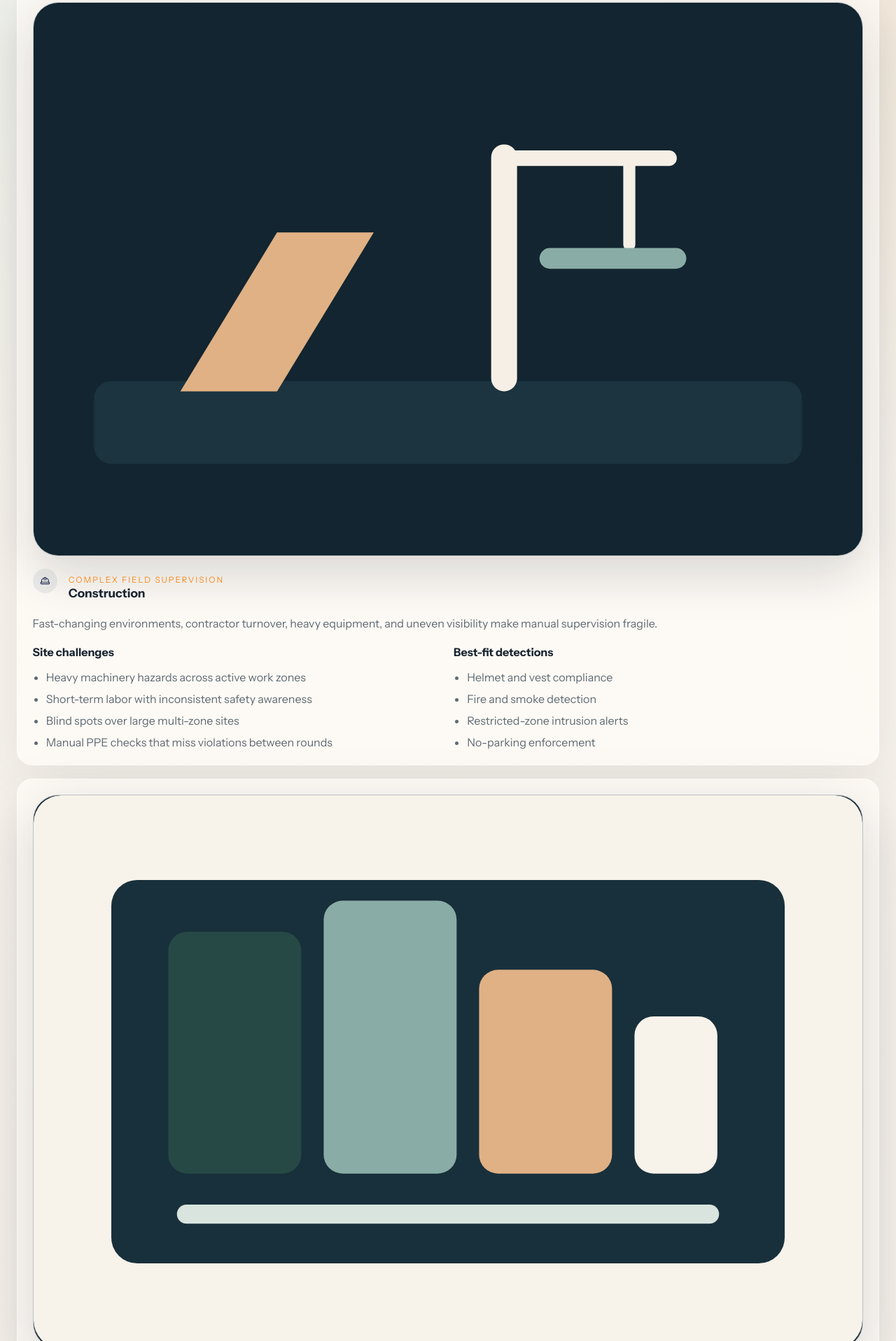
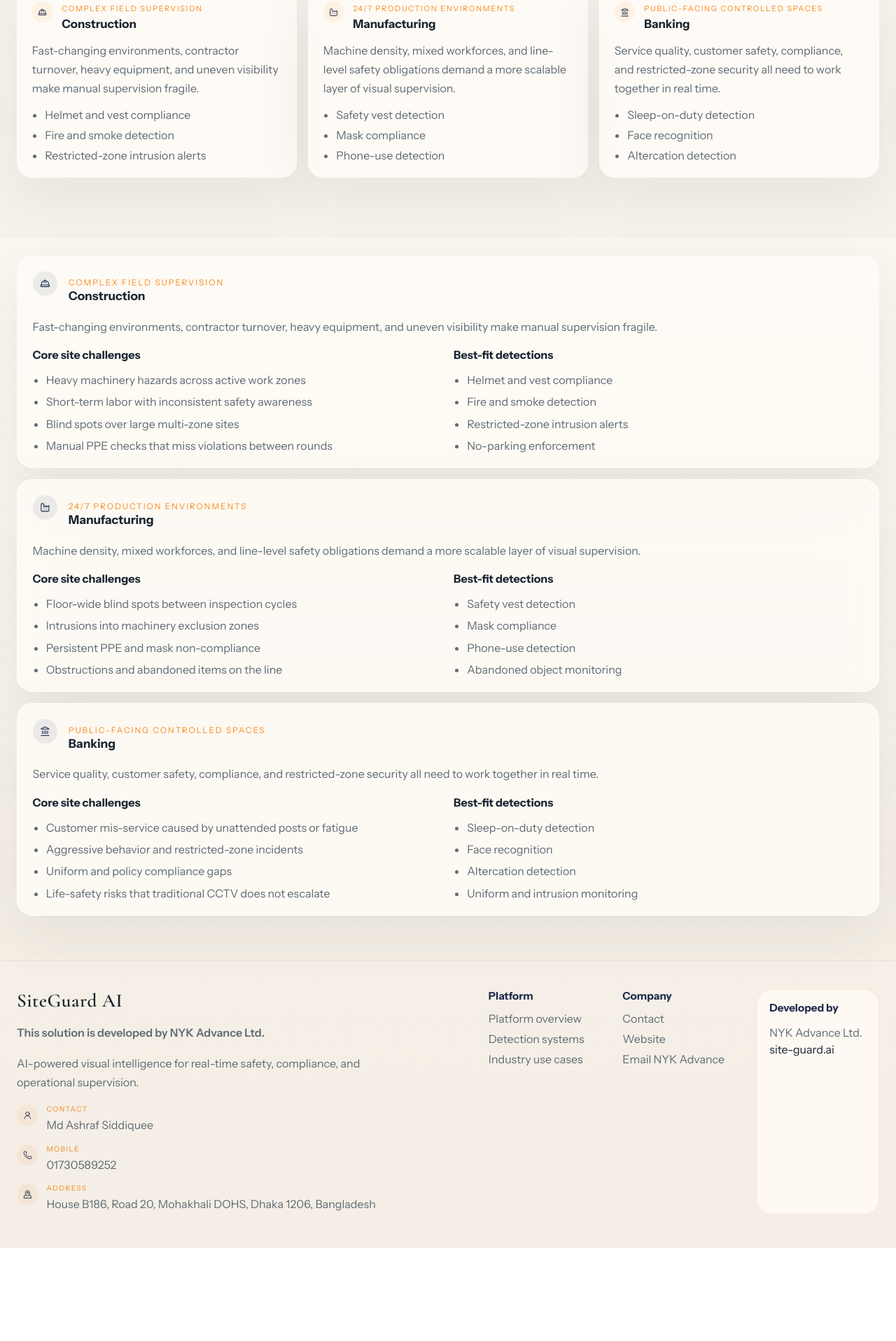
Before and after one commit to ramim121/siteguard-site, a Next.js app: page /industries in a window 1280 px wide. Shown: the part 883-2800 px from the top of the page at 70% size. After the commit the page ends 2667 px from the top, so only its background shows below. Built offline with nearby package versions, Linux system fonts and the light colour scheme.

Commit message:
changes bugs

```diff
--- a/app/industries/page.tsx
+++ b/app/industries/page.tsx
@@ -3,7 +3,6 @@
 import { IconMark } from "@/components/icon-mark";
 import { SectionHeading } from "@/components/section-heading";
 import { industryDetails } from "@/lib/content";
-import Image from "next/image";
 
 export default function IndustriesPage() {
   return (
@@ -33,18 +32,36 @@
             title="Designed for the operational language of each environment."
             description="Each sector brings a different supervision burden, compliance posture, and response model."
           />
-          <div className="industry-detail-grid">
+          <div className="industry-overview-grid">
             {industryDetails.map((industry) => (
-              <article className="industry-detail-card reveal rise" key={industry.name}>
-                <div className="industry-detail-media">
-                  <Image
-                    src={industry.image}
-                    alt={industry.name}
-                    width={960}
-                    height={640}
-                  />
+              <article className="industry-overview-card reveal rise" key={industry.name}>
+                <div className="industry-overview-head">
+                  <div className="card-icon card-icon-small-accent">
+                    <IconMark name={industry.icon} />
+                  </div>
+                  <div>
+                    <span>{industry.tag}</span>
+                    <h3>{industry.name}</h3>
+                  </div>
                 </div>
-                <div className="industry-detail-head industry-detail-head-visual">
+                <p>{industry.summary}</p>
+                <ul>
+                  {industry.focusAreas.slice(0, 3).map((focus) => (
+                    <li key={focus}>{focus}</li>
+                  ))}
+                </ul>
+              </article>
+            ))}
+          </div>
+        </div>
+      </section>
+
+      <section className="section section-tinted">
+        <div className="section-inner">
+          <div className="industry-detail-grid industry-detail-grid-redesigned">
+            {industryDetails.map((industry) => (
+              <article className="industry-detail-card reveal rise" key={`${industry.name}-detail`}>
+                <div className="industry-detail-head industry-detail-head-redesigned">
                   <div className="industry-heading-row">
                     <div className="card-icon card-icon-title">
                       <IconMark name={industry.icon} />
@@ -58,7 +75,7 @@
                 </div>
                 <div className="industry-columns">
                   <div>
-                    <h4>Site challenges</h4>
+                    <h4>Core site challenges</h4>
                     <ul>
                       {industry.challenges.map((challenge) => (
                         <li key={challenge}>{challenge}</li>
--- a/components/footer.tsx
+++ b/components/footer.tsx
@@ -1,4 +1,5 @@
 import Link from "next/link";
+import { IconMark } from "@/components/icon-mark";
 import { footerInfo, footerSections } from "@/lib/content";
 
 export function Footer() {
@@ -12,10 +13,34 @@
             AI-powered visual intelligence for real-time safety, compliance,
             and operational supervision.
           </p>
-          <div className="footer-address-block">
-            <p>{footerInfo.address}</p>
-            <p>{footerInfo.phone}</p>
-            <p>{footerInfo.email}</p>
+          <div className="footer-contact-stack">
+            <div className="footer-contact-item">
+              <div className="card-icon card-icon-footer">
+                <IconMark name="user" />
+              </div>
+              <div>
+                <span>Contact</span>
+                <p>Md Ashraf Siddiquee</p>
+              </div>
+            </div>
+            <div className="footer-contact-item">
+              <div className="card-icon card-icon-footer">
+                <IconMark name="phone" />
+              </div>
+              <div>
+                <span>Mobile</span>
+                <p>{footerInfo.phone}</p>
+              </div>
+            </div>
+            <div className="footer-contact-item">
+              <div className="card-icon card-icon-footer">
+                <IconMark name="mapPin" />
+              </div>
+              <div>
+                <span>Address</span>
+                <p>{footerInfo.address}</p>
+              </div>
+            </div>
           </div>
         </div>
         <div className="footer-grid">
--- a/components/icon-mark.tsx
+++ b/components/icon-mark.tsx
@@ -9,9 +9,11 @@
   Landmark,
   LayoutDashboard,
   Mail,
+  MapPinned,
   Phone,
   Radar,
   ShieldCheck,
+  UserRound,
   Users,
   Warehouse,
 } from "lucide-react";
@@ -27,9 +29,11 @@
   landmark: Landmark,
   dashboard: LayoutDashboard,
   mail: Mail,
+  mapPin: MapPinned,
   phone: Phone,
   radar: Radar,
   shield: ShieldCheck,
+  user: UserRound,
   users: Users,
   warehouse: Warehouse,
 };
--- a/lib/content.ts
+++ b/lib/content.ts
@@ -164,7 +164,6 @@
     eyebrow: "Safety and PPE",
     name: "Worker protection and compliance",
     icon: "hardHat" as IconName,
-    image: "/hero/solution-safety.svg",
     description:
       "Deploy continuous PPE and environment monitoring without relying on periodic inspections.",
     items: ["Helmet compliance", "Safety vest detection", "Mask compliance", "Fire and flame detection"],
@@ -173,7 +172,6 @@
     eyebrow: "Security and perimeter",
     name: "Restricted access and incident control",
     icon: "shield" as IconName,
-    image: "/hero/solution-security.svg",
     description:
       "Turn passive CCTV into a perimeter-aware supervision system with evidence-backed escalation.",
     items: ["Intrusion detection", "Face recognition", "Altercation detection", "Abandoned object tracking"],
@@ -182,7 +180,6 @@
     eyebrow: "Behavior and activity",
     name: "Operational behavior awareness",
     icon: "activity" as IconName,
-    image: "/hero/solution-behavior.svg",
     description:
       "Catch risky or non-compliant behavior that tends to happen between human supervision rounds.",
     items: ["Sleep on duty", "Smoking detection", "Using phone detection", "Motion-based trigger logic"],
@@ -191,7 +188,6 @@
     eyebrow: "People and movement",
     name: "Density, occupancy, and zone intelligence",
     icon: "users" as IconName,
-    image: "/hero/solution-people.svg",
     description:
       "Understand who is where, when occupancy risks build, and how traffic behaves across a site.",
     items: ["Human counting", "Occupancy limits", "Heat-map potential", "Combined identity and movement tracking"],
@@ -200,7 +196,6 @@
     eyebrow: "Traffic and access",
     name: "Vehicle and zone discipline",
     icon: "warehouse" as IconName,
-    image: "/hero/solution-traffic.svg",
     description:
       "Keep loading zones, emergency access routes, and sensitive site areas operationally clear.",
     items: ["No-parking enforcement", "Vehicle dwell-time rules", "Zone-based escalation", "Central review trail"],
@@ -212,7 +207,6 @@
     name: "Construction",
     tag: "Complex field supervision",
     icon: "hardHat" as IconName,
-    image: "/industries/construction.svg",
     summary:
       "Fast-changing environments, contractor turnover, heavy equipment, and uneven visibility make manual supervision fragile.",
     challenges: [
@@ -232,7 +226,6 @@
     name: "Manufacturing",
     tag: "24/7 production environments",
     icon: "factory" as IconName,
-    image: "/industries/manufacturing.svg",
     summary:
       "Machine density, mixed workforces, and line-level safety obligations demand a more scalable layer of visual supervision.",
     challenges: [
@@ -252,7 +245,6 @@
     name: "Banking",
     tag: "Public-facing controlled spaces",
     icon: "landmark" as IconName,
-    image: "/industries/banking.svg",
     summary:
       "Service quality, customer safety, compliance, and restricted-zone security all need to work together in real time.",
     challenges: [
@@ -355,7 +347,7 @@
   {
     label: "Contact person",
     value: "Md Ashraf Siddiquee",
-    icon: "users" as IconName,
+    icon: "user" as IconName,
   },
   {
     label: "Email",
@@ -366,6 +358,11 @@
     label: "Phone",
     value: "01730589252",
     icon: "phone" as IconName,
+  },
+  {
+    label: "Address",
+    value: "House B186, Road 20, Mohakhali DOHS, Dhaka 1206, Bangladesh",
+    icon: "mapPin" as IconName,
   },
   {
     label: "Website",
```
Also changed, not shown: app/solutions/page.tsx (+1 -9 lines), next-env.d.ts.
